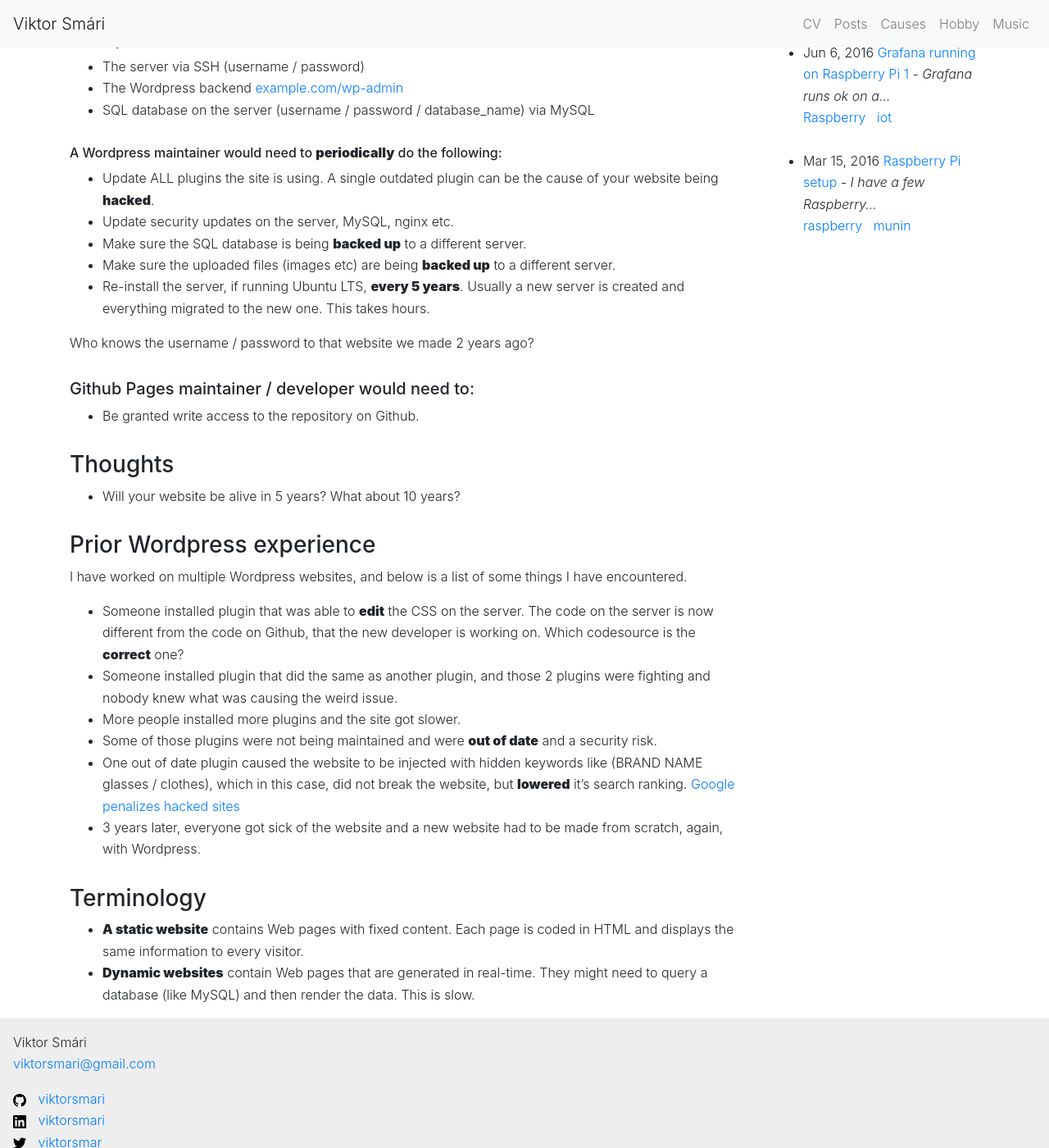
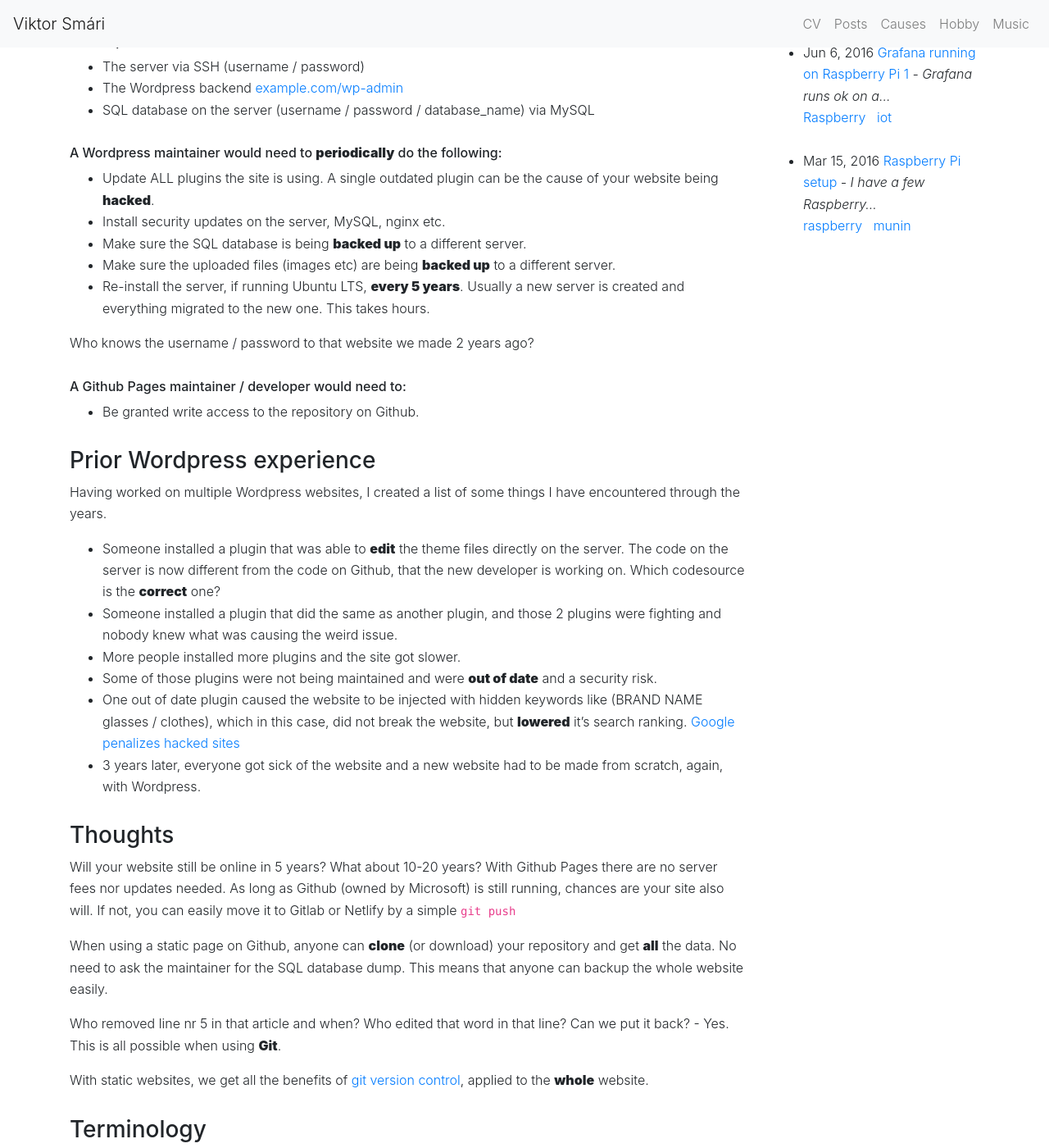
Before and after one commit to viktorsmari/viktorsmari.github.io, a Jekyll site: the page built from _posts/2019-07-14-github-pages-vs-wordpress.md, in a window 1280 px wide and 1400 px high, scrolled down 1223 px. Shown: the whole window at 82% size. Built offline with Jekyll 4.4.1, drawn with Linux system fonts in a browser that asks for light colours; comment, search, counter and statistics services are not loaded; some of the changed text lies outside the part shown.

Commit message:
Add thoughts

```diff
--- a/_posts/2019-07-14-github-pages-vs-wordpress.md
+++ b/_posts/2019-07-14-github-pages-vs-wordpress.md
@@ -39,7 +39,7 @@
 
 
 ###### Installing a Wordpress site requires:
-1. A server with SSH access. (Digital Ocean, Linode etc).
+1. A private server with SSH access. (Digital Ocean, Linode etc). **Cost**: ~ 5 USD / month.
 2. Installing a Webserver (Apache / Nginx) and an SQL database (MySQL / MariaDB)
 
 ###### A Wordpress maintainer needs access to:
@@ -49,27 +49,23 @@
 
 ###### A Wordpress maintainer would need to **periodically** do the following:
 * Update ALL plugins the site is using. A single outdated plugin can be the cause of your website being **hacked**.
-* Update security updates on the server, MySQL, nginx etc.
+* Install security updates on the server, MySQL, nginx etc.
 * Make sure the SQL database is being **backed up** to a different server.
 * Make sure the uploaded files (images etc) are being **backed up** to a different server.
 * Re-install the server, if running Ubuntu LTS, **every 5 years**. Usually a new server is created and everything migrated to the new one. This takes hours.
 
 Who knows the username / password to that website we made 2 years ago?
 
-##### Github Pages maintainer / developer would need to:
+###### A Github Pages maintainer / developer would need to:
 * Be granted write access to the repository on Github.
 
 
-### Thoughts
-
-* Will your website be alive in 5 years? What about 10 years?
-
 ### Prior Wordpress experience
 
-I have worked on multiple Wordpress websites, and below is a list of some things I have encountered.
+Having worked on multiple Wordpress websites, I created a list of some things I have encountered through the years.
 
-* Someone installed plugin that was able to **edit** the CSS on the server. The code on the server is now different from the code on Github, that the new developer is working on. Which codesource is the **correct** one?
-* Someone installed plugin that did the same as another plugin, and those 2 plugins were fighting and nobody knew what was causing the weird issue.
+* Someone installed a plugin that was able to **edit** the theme files directly on the server. The code on the server is now different from the code on Github, that the new developer is working on. Which codesource is the **correct** one?
+* Someone installed a plugin that did the same as another plugin, and those 2 plugins were fighting and nobody knew what was causing the weird issue.
 * More people installed more plugins and the site got slower.
 * Some of those plugins were not being maintained and were **out of date** and a security risk.
 * One out of date plugin caused the website to be injected with hidden keywords like (BRAND NAME glasses / clothes), which in this case, did not break the website, but **lowered** it's search ranking.
@@ -77,6 +73,19 @@
 * 3 years later, everyone got sick of the website and a new website had to be made from scratch, again, with Wordpress.
 
 
+### Thoughts
+
+Will your website still be online in 5 years? What about 10-20 years? With Github Pages there are no server fees nor updates needed.
+As long as Github (owned by Microsoft) is still running, chances are your site also will. If not, you can easily move it to Gitlab or Netlify by a simple `git push`
+
+When using a static page on Github, anyone can **clone** (or download) your repository and get **all** the data. No need to ask the maintainer for the SQL database dump.
+This means that anyone can backup the whole website easily.
+
+Who removed line nr 5 in that article and when? Who edited that word in that line? Can we put it back? - Yes. This is all possible when using **Git**.
+
+With static websites, we get all the benefits of [git version control](https://en.wikipedia.org/wiki/Git), applied to the **whole** website.
+
+
 ### Terminology
 * **A static website** contains Web pages with fixed content. Each page is coded in HTML and displays the same information to every visitor.
 * **Dynamic websites** contain Web pages that are generated in real-time. They might need to query a database (like MySQL) and then render the data. This is slow.
```
